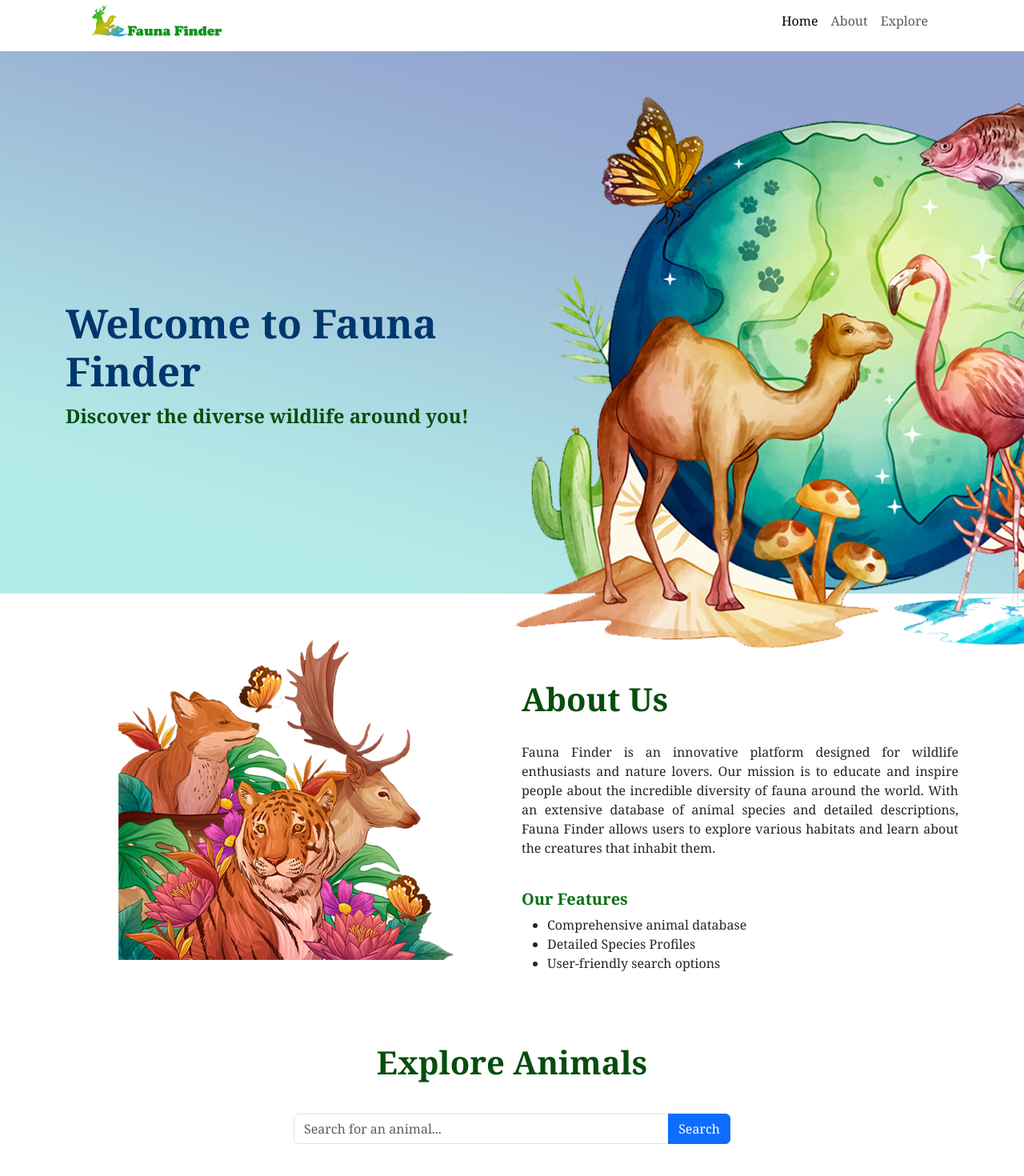
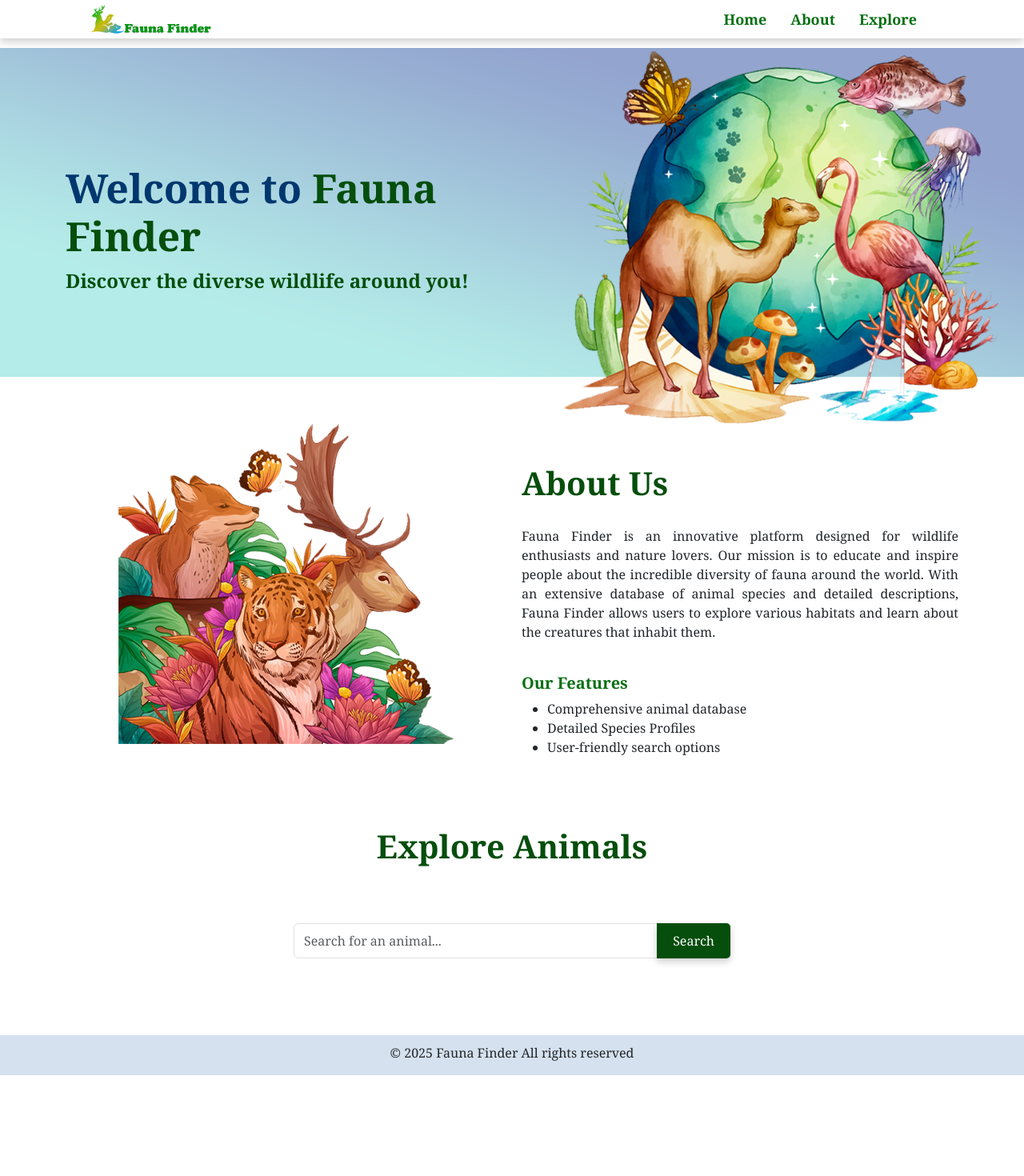
Before and after one commit to Sarvetha/embla_frontend, a React (Create React App) app: page / in a window 1280 px wide. Shown: the top 1470 px of the page at 80% size. After the commit the page ends 1344 px from the top, so only its background shows below. Built offline with nearby package versions, Linux system fonts and the light colour scheme.

Commit message:
updated explore section styling

```diff
--- a/src/assets/styles/styles.css
+++ b/src/assets/styles/styles.css
@@ -15,22 +15,33 @@ h2 {
 
 nav{
     padding: 0 100px !important;
+    box-shadow: 0 4px 10px rgba(0, 0, 0, 0.2);
 }
 
 .navbar img{
     width: 20%;
 }
 
+.navbar ul .nav-link{
+    font-size: 18px;
+    font-weight: 600;
+    color: #066f11 !important;
+    margin-right: 14px;
+}
+
+.navbar ul .nav-link:hover {
+    color: #00376e !important;
+}
+
 .home-banner {
     background-image: url('../images/Banner.png');
     background-size: cover;
     background-position: center;
-    height: 100vh;
+    height: 470px;
     display: flex;
     align-items: center;
-    position: relative;
     color: white;
-    top: 8vh;
+    margin-top: 60px;
 }
 
 .banner-text{
@@ -51,6 +62,10 @@ nav{
     font-weight: 600;
 }
 
+.home-banner .banner-text .name{
+    color: #054e0c !important;
+}
+
 .container {
     margin: 0 90px;
 }
@@ -68,6 +83,68 @@ nav{
     text-align: center;
 }
 
+.explore .search {
+    width: 50% !important;
+    margin: 0 50px 0 50px;
+}
+
+.explore .btn {
+    color: #fff !important;
+    background-color: #054e0c;
+    border: none;
+    border-radius: 5px;
+    padding: 10px 20px;
+    font-size: 16px;
+    transition: background-color 0.3s ease, color 0.3s ease, border 0.3s ease; /* Smooth transition */
+    box-shadow: 0 4px 10px rgba(0, 0, 0, 0.2); /* Soft shadow effect */
+}
+
+.explore .btn:hover {
+    color: #054e0c !important; /* Text color on hover */
+    background-color: #fff; /* Background color on hover */
+    border: 2px solid #054e0c;
+    box-shadow: 0 6px 15px rgba(0, 0, 0, 0.3); /* shadow effect */
+    transform: translateY(-2px); /* Slight lift effect */
+}
+
+.explore h2 {
+    font-weight: 700 !important;
+    font-size: 30px !important;
+    text-transform: uppercase;
+}
+
+.explore .location {
+    font-size: 20px;
+    color: #054e0c !important;
+    font-weight: 600;
+}
+
+.explore .card {
+    padding: 20px;
+    margin: 30px;
+}
+
+.explore .card .card-body {
+    text-align: left;
+}
+
+.explore .card .card-body .card-title {
+    font-size: 20px;
+    text-transform: uppercase;
+    color: #054e0c !important
+}
+
+.explore .card .card-body .card-text {
+    font-size: 16px;
+    text-transform: capitalize;
+    padding-left: 30px;
+}
+
+.explore .card .card-body .sub-title {
+    color: #054e0c !important;
+    font-weight: 600;
+}
+
 footer{
     background-color: #d5e1ee;
     padding-top: 10px;
--- a/src/components/Explore.js
+++ b/src/components/Explore.js
@@ -7,16 +7,25 @@ const Explore = () => {
     const [error, setError] = useState('');
 
     const handleSearch = async() => {
-        if(!animalName) return;
-        setError('');
+        if(!animalName) return; // if empty input, do nothing
+        setError('');  // Clear any existing errors
         try{
             const response = await axios.get(`https://api.api-ninjas.com/v1/animals?name=${animalName}`, {
                 headers: { 'X-Api-Key': 'FTh8qQUY5WOUHWhyXIZVMQ==XHnsJ3BxFKRqxqPf'}
             });
-            setAnimalDetails(response.data[0]);
+
+            // Check if response data is empty
+            if(response.data.length === 0){
+                setError('No animal found. Please try another name.')
+                setAnimalDetails(null);
+            }
+            else {
+                setAnimalDetails(response.data[0]); // Set the first animal details
+            }
+
         }
         catch (err) {
-            setError('Animal not found');
+            setError('An error occurred while searching for the animal.');
             setAnimalDetails(null);
         }
     };
@@ -33,8 +42,7 @@ const Explore = () => {
             <div className="container mt-5">
                 <div className="row justify-content-center">
                     <h1 className="mt-4 mb-4">Explore Animals</h1>
-                    <div className="col-md-6">
-                        <div className="input-group mt-3 mb-3">
+                    <div className="input-group search m-5">
                         <input
                             type="text"
                             className="form-control"
@@ -45,23 +53,40 @@ const Explore = () => {
                             }}
                             onKeyPress={handleKeyPress}
                             placeholder="Search for an animal..."/>
-                            <button className="btn btn-primary" onClick={handleSearch}>Search</button>
+                        <button className="btn" onClick={handleSearch}>Search</button>
                     </div>
                     {error && <div className="alert alert-danger">{error}</div>}
                     {animalDetails && (
+                    <div className="container">
+                        <h2>{animalDetails.name}</h2>
+                        <h4 className="location pt-4">Location : {animalDetails.locations.join(', ') }</h4>
+                        <div className="row">
+                            <div class="col-sm-6">
                                 <div className="card mt-4">
                                     <div className="card-body">
-                                    <h5 className="card-title">Name : {animalDetails.name}</h5>
-                                    <p className="card-text"><strong>Location :</strong> {animalDetails.locations.join(', ')}</p>
-                                    <p className="card-text"><strong>Characteristics</strong></p>
-                                    <p className="card-text"><strong>Pray:</strong> {animalDetails.characteristics.prey}</p>
-                                    <p className="card-text"><strong>Population:</strong> {animalDetails.characteristics.estimated_population_size}</p>
-                                    <p className="card-text"><strong>Group:</strong> {animalDetails.characteristics.group}</p>
-                                    <p className="card-text"><strong>Weight:</strong> {animalDetails.characteristics.weight}</p>
+                                        <p className="card-title"><strong>Taxonomy</strong></p>
+                                        <p className="card-text"><span className="sub-title">Kingdom: </span>{animalDetails.taxonomy.kingdom || "Data not available"}</p>
+                                        <p className="card-text"><span className="sub-title">Class: </span>{animalDetails.taxonomy.class || "Data not available"}</p>
+                                        <p className="card-text"><span className="sub-title">Family: </span>{animalDetails.taxonomy.family || "Data not available"}</p>
+                                        <p className="card-text"><span className="sub-title">Scientific Name: </span>{animalDetails.taxonomy.scientific_name || "Data not available"}</p>
                                     </div>
                                 </div>
+                            </div>
+                            <div class="col-sm-6">
+                                <div className="card mt-4">
+                                    <div className="card-body">
+                                        <p className="card-title"><strong>Characteristics</strong></p>
+                                        <p className="card-text"><span className="sub-title">Pray :</span> {animalDetails.characteristics.prey || "Data not available"}</p>
+                                        <p className="card-text"><span className="sub-title">Population : </span> {animalDetails.characteristics.estimated_population_size || "Data not available"}</p>
+                                        <p className="card-text"><span className="sub-title">Group : </span> {animalDetails.characteristics.group || "Data not available"}</p>
+                                        <p className="card-text"><span className="sub-title">Weight: </span> {animalDetails.characteristics.weight || "Data not available"}</p>
+                                    </div>
+                                </div>
+                            </div>
+                        </div>
+
+                    </div>
                     )}
-                    </div>
                 </div>
             </div>
         </section>
--- a/src/components/Home.js
+++ b/src/components/Home.js
@@ -6,7 +6,7 @@ const Home = () => {
             <div className="container">
                 <div className='row'>
                     <div className='banner-text col-lg-6'>
-                        <h1>Welcome to Fauna Finder</h1>
+                        <h1>Welcome to <span className='name'>Fauna Finder</span></h1>
                         <p>Discover the diverse wildlife around you!</p>
                     </div>
                 </div>
```
Also changed, not shown: src/assets/images/Banner.png. Lines whose indentation alone changed are shown as unchanged.
